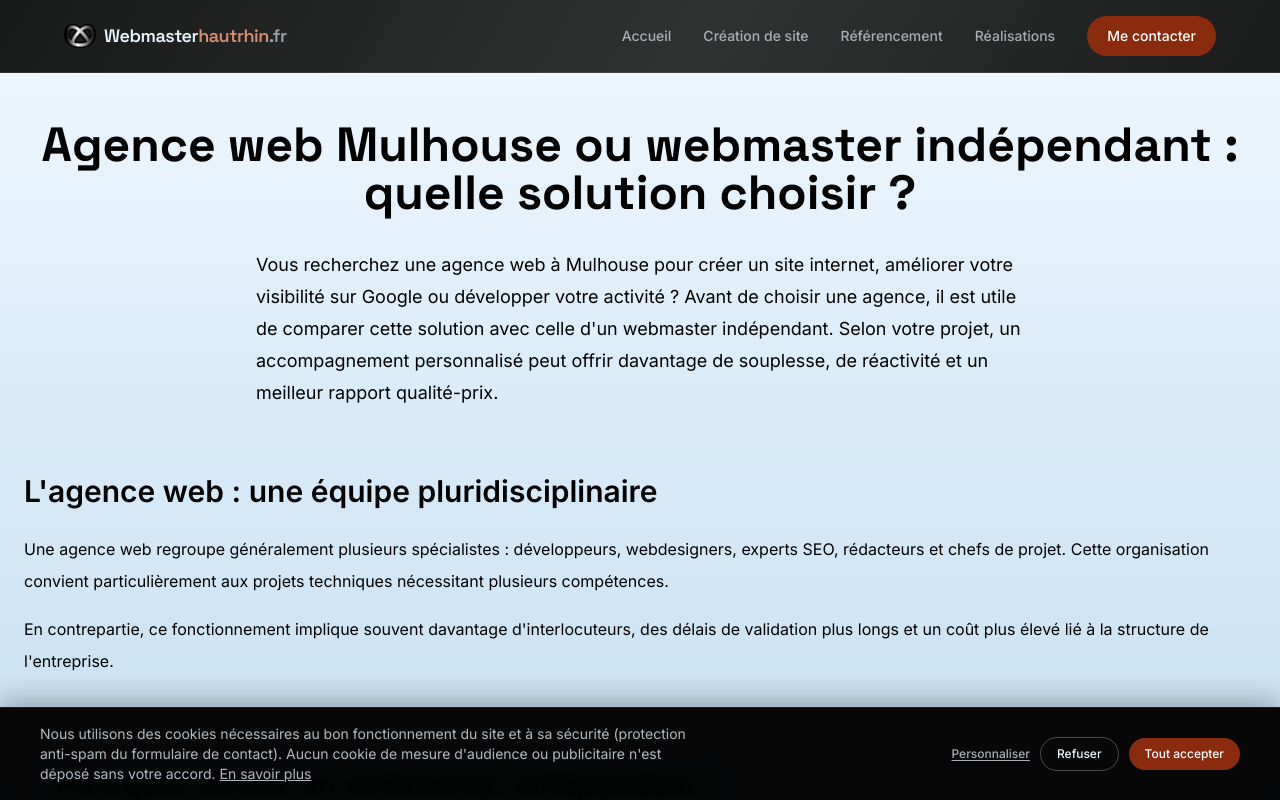
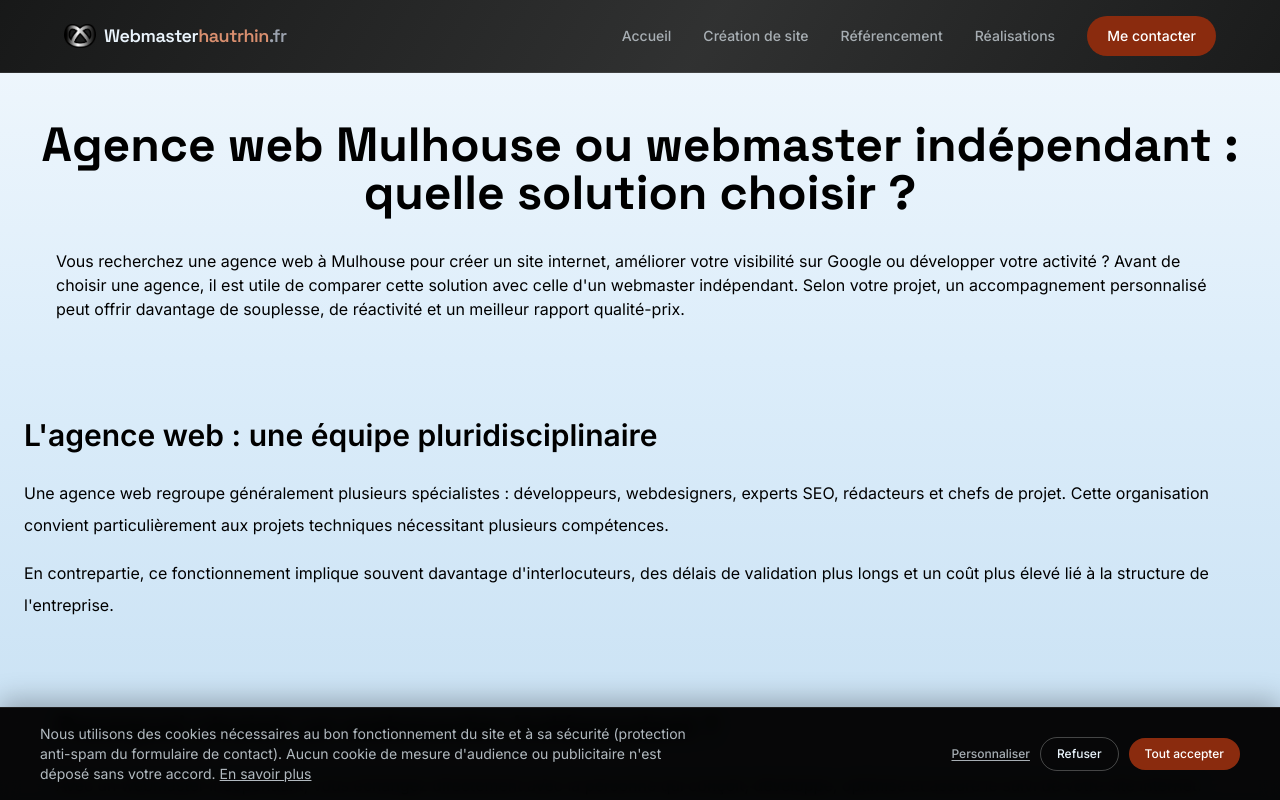
Before and after one commit to WebaHR/webmasterhautrhin.fr, a Next.js app: page /agence-web-mulhouse in a window 1280 px wide. Shown: the top 800 px of the page. Built offline with nearby package versions, Linux system fonts and the light colour scheme.

Commit message:
Change paragraph class for improved design
Updated paragraph styling for better layout.

```diff
--- a/app/agence-web-mulhouse/page.tsx
+++ b/app/agence-web-mulhouse/page.tsx
@@ -9,7 +9,7 @@ export default function AgenceWebMulhouse() {
           quelle solution choisir ?
         </h1>
 
-        <p className="mx-auto mt-8 max-w-3xl text-lg leading-8 text-slate-700">
+        <p className="mb-14 rounded-2xl bg-slate-50 p-8">
           Vous recherchez une agence web à Mulhouse pour créer un site internet,
           améliorer votre visibilité sur Google ou développer votre activité ?
           Avant de choisir une agence, il est utile de comparer cette solution
```
